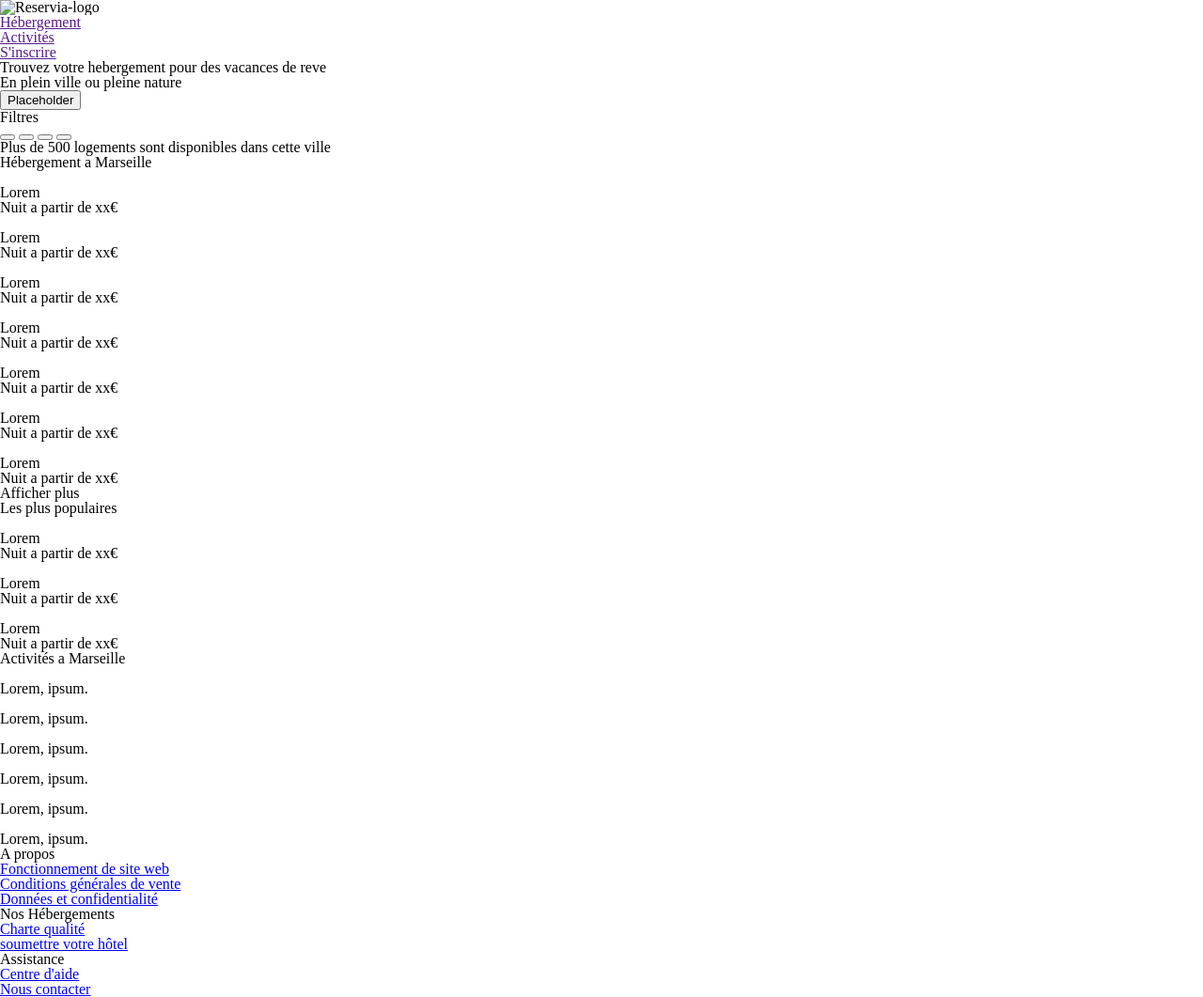
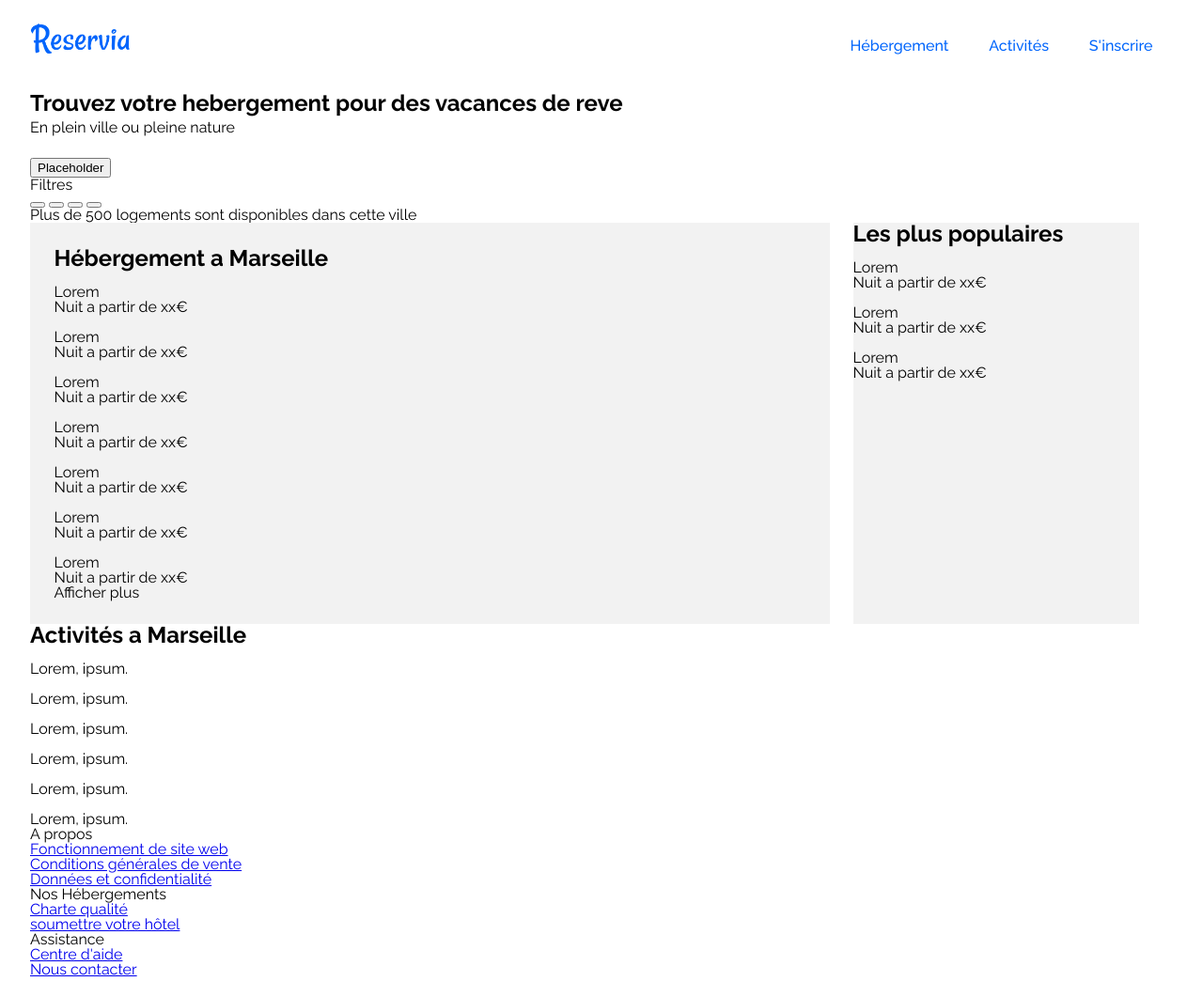
Before and after one commit to DrewEvans/AndrewEvans_2_21032021, a plain HTML site: page index.html in a window 1280 px wide. Shown: the whole page at 94% size. Drawn offline with Linux system fonts and the light colour scheme; a script that the page names is missing.

Commit message:
logo added to index and css styles updated

```diff
--- a/index.html
+++ b/index.html
@@ -5,6 +5,11 @@
     <meta charset="UTF-8">
     <meta http-equiv="X-UA-Compatible" content="IE=edge">
     <meta name="viewport" content="width=device-width, initial-scale=1.0">
+    <link rel="preconnect" href="https://fonts.gstatic.com">
+    <link rel="preconnect" href="https://fonts.gstatic.com">
+    <link
+        href="https://fonts.googleapis.com/css2?family=Raleway:ital,wght@0,200;0,300;0,400;0,500;0,600;0,700;1,200;1,300;1,400;1,500;1,700&display=swap"
+        rel="stylesheet">
     <link rel="stylesheet" href="/styles/css-reset.css">
     <link rel="stylesheet" href="/styles/styles.css">
     <title>Reservia</title>
@@ -13,12 +18,12 @@
 <body>
     <nav>
         <div class="nav-logo">
-            <img src="" alt="Reservia-logo">
+            <img src="/images/logo/Reservia@3x.png" alt="Reservia-logo">
         </div>
         <ul>
-            <li><a href="">Hébergement</a></li>
-            <li><a href="">Activités</a></li>
-            <li><a href="">S'inscrire</a></li>
+            <li><a class="nav-links" href="#">Hébergement</a></li>
+            <li><a class="nav-links" href="#">Activités</a></li>
+            <li><a class="nav-links" href="#">S'inscrire</a></li>
         </ul>
     </nav>
     <header>
@@ -141,6 +146,7 @@
                 </div>
             </div>
         </article>
+    </main>
     <footer>
         <div class="about-section">
             <h4>A propos</h4>
@@ -165,7 +171,6 @@
             </ul>
         </div>
     </footer>
-    </main>
     <script src="app.js"></script>
 </body>
 
--- a/styles/styles.css
+++ b/styles/styles.css
@@ -1,3 +1,78 @@
 body {
+    font-family: 'Raleway', sans-serif;
+    margin: 0 2em 0 2em;
+}
 
+nav {
+    height: 20%;
+    display: flex;
+    justify-content: space-between;
 }
+
+.nav-logo {
+    display: flex;
+    height: 50px;
+    margin: 1em 0 2em;
+}
+
+nav>ul {
+    width: 30%;
+    display: flex;
+    align-items: center;
+}
+
+nav>ul>li {
+    text-align: center;
+    justify-content: space-between;
+    margin: 10px auto;
+}
+
+a.nav-links {
+    text-decoration: none;
+    font-weight: 500;
+    color: #0065fc;
+    transition-delay: 50ms;
+}
+
+.nav-links:hover {
+    font-weight: 600;
+    color: #0065fc;
+}
+
+.intro {
+    margin-bottom: 1.5em;
+}
+
+.intro>h1 {
+    font-size: 1.5em;
+    font-weight: bold;
+    margin-bottom: .25em;
+}
+
+main {
+    display: flex;
+    flex-wrap: wrap;
+}
+
+section {
+    width: 70%;
+    margin-right: 2%;
+    background-color: #f2f2f2;
+}
+
+.search-location-container {
+    margin: 3%;
+}
+
+.location-header>h2,
+.popular-product-header,
+.search-result-activities {
+    font-size: 1.5em;
+    font-weight: bold;
+}
+
+aside {
+    width: 25%;
+    display: flex;
+    background-color: #f2f2f2
+}
```
Lines whose indentation alone changed are shown as unchanged.
